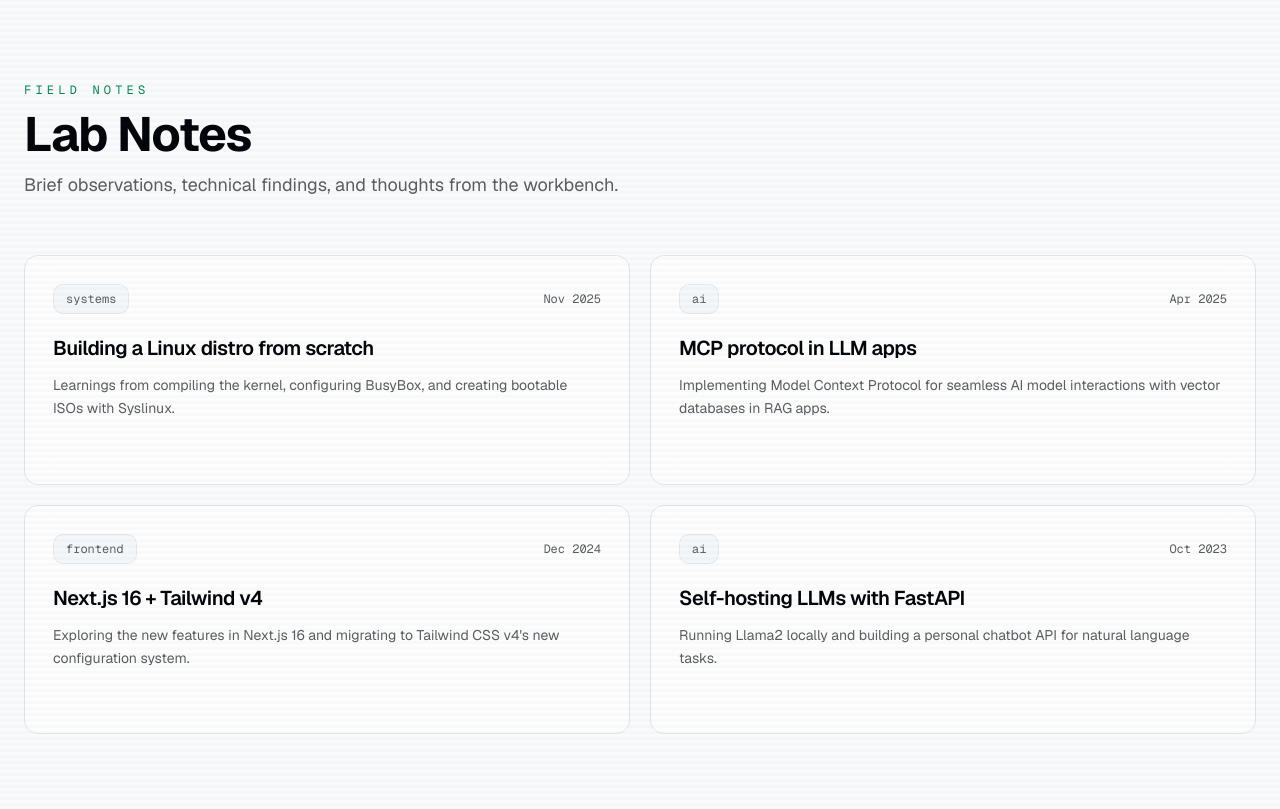
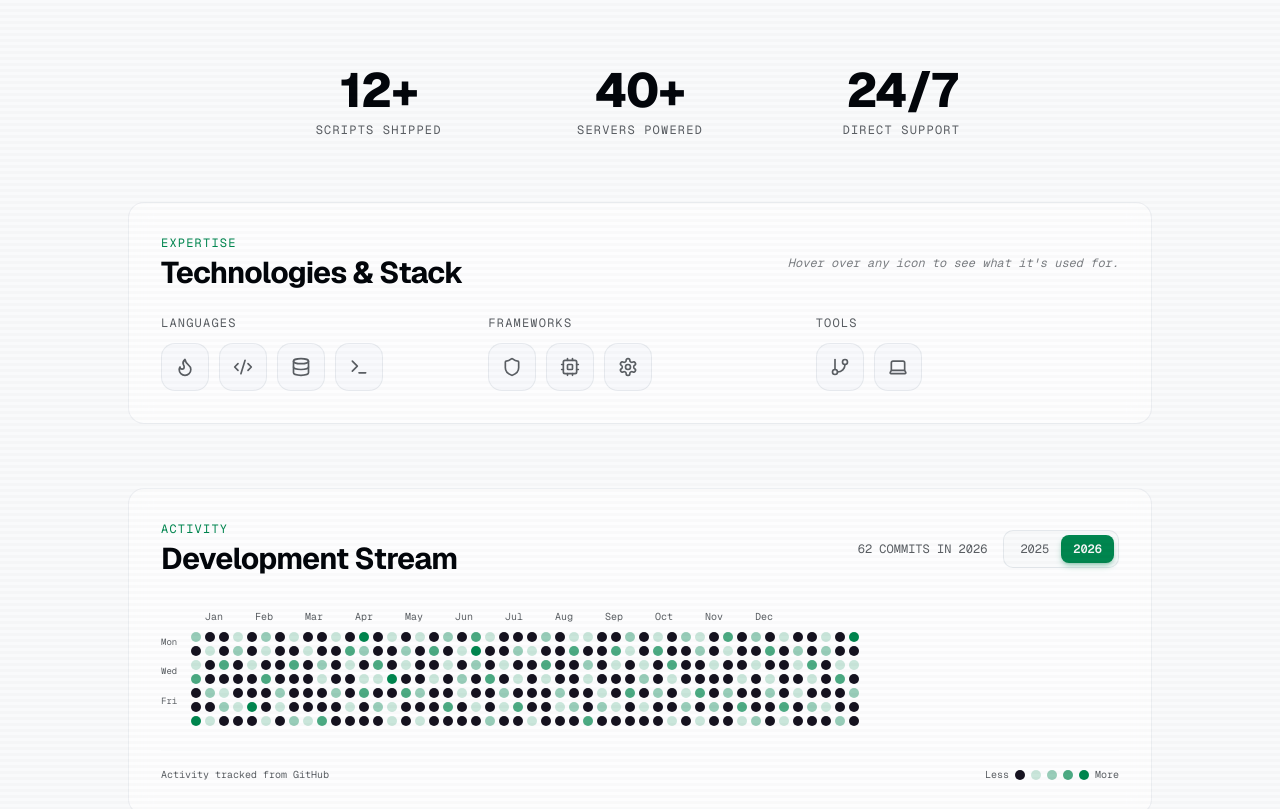
Before and after one commit to xHilyZ/vexora_studios, a Next.js app: page / in a window 1280 px wide. Shown: the part 1900-2709 px from the top of the page. Built offline with nearby package versions, Linux system fonts and the light colour scheme; no server answers.

Commit message:
Update lab-notes.tsx

```diff
--- a/components/lab-notes.tsx
+++ b/components/lab-notes.tsx
@@ -2,100 +2,273 @@
 
 import { useState } from "react"
 import { cn } from "@/lib/utils"
-import { ArrowRight } from "lucide-react"
+import { Code2, Database, Terminal, GitBranch, Shield, Cpu, Flame, Settings, Laptop } from "lucide-react"
 
-const notes = [
-  {
-    id: 1,
-    title: "Building a Linux distro from scratch",
-    excerpt: "Learnings from compiling the kernel, configuring BusyBox, and creating bootable ISOs with Syslinux.",
-    date: "Nov 2025",
-    category: "systems",
-    color: "from-blue-500/20 to-cyan-500/20",
-  },
-  {
-    id: 2,
-    title: "MCP protocol in LLM apps",
-    excerpt:
-      "Implementing Model Context Protocol for seamless AI model interactions with vector databases in RAG apps.",
-    date: "Apr 2025",
-    category: "ai",
-    color: "from-purple-500/20 to-pink-500/20",
-  },
-  {
-    id: 3,
-    title: "Next.js 16 + Tailwind v4",
-    excerpt: "Exploring the new features in Next.js 16 and migrating to Tailwind CSS v4's new configuration system.",
-    date: "Dec 2024",
-    category: "frontend",
-    color: "from-primary/20 to-emerald-500/20",
-  },
-  {
-    id: 4,
-    title: "Self-hosting LLMs with FastAPI",
-    excerpt: "Running Llama2 locally and building a personal chatbot API for natural language tasks.",
-    date: "Oct 2023",
-    category: "ai",
-    color: "from-orange-500/20 to-amber-500/20",
-  },
+// Hardcoded sample data for GitHub activity stream to make it interactive and authentic
+const commitData2026 = [
+  // Jan
+  [2, 0, 1, 3, 0, 0, 4], [0, 1, 0, 0, 2, 0, 1], [0, 0, 3, 0, 1, 2, 0], [1, 2, 0, 0, 0, 1, 0],
+  // Feb
+  [0, 0, 1, 0, 0, 4, 0], [2, 1, 0, 3, 0, 0, 1], [0, 0, 0, 0, 2, 1, 0], [1, 0, 3, 0, 0, 0, 2],
+  // Mar
+  [0, 1, 0, 0, 0, 0, 1], [0, 0, 2, 1, 0, 0, 3], [1, 0, 0, 0, 2, 0, 0], [0, 3, 1, 0, 0, 1, 0],
+  // Apr
+  [4, 2, 0, 1, 3, 0, 0], [0, 0, 3, 1, 0, 2, 0], [1, 0, 0, 4, 0, 1, 1], [0, 2, 1, 0, 3, 0, 0],
+  // May
+  [1, 0, 0, 0, 2, 0, 1], [0, 3, 0, 1, 0, 0, 0], [2, 0, 1, 0, 0, 3, 0], [0, 1, 0, 2, 1, 0, 0],
+  // Jun
+  [3, 4, 2, 0, 0, 1, 0], [1, 0, 0, 3, 0, 0, 2], [0, 0, 1, 0, 2, 1, 0], [0, 2, 0, 1, 0, 3, 0],
+  // Jul
+  [0, 1, 0, 0, 0, 0, 1], [2, 0, 3, 1, 0, 0, 0], [0, 0, 0, 0, 2, 1, 0], [1, 3, 0, 0, 0, 2, 0],
+  // Aug
+  [1, 0, 2, 1, 0, 0, 3], [0, 0, 0, 0, 1, 2, 0], [0, 3, 1, 0, 0, 1, 0], [2, 1, 0, 0, 3, 0, 0],
+  // Sep
+  [0, 0, 1, 2, 0, 1, 0], [1, 3, 0, 0, 2, 0, 0], [0, 0, 3, 1, 0, 0, 1], [2, 0, 0, 0, 1, 2, 0],
+  // Oct
+  [1, 2, 0, 0, 3, 0, 1], [0, 0, 1, 0, 0, 2, 0], [3, 1, 0, 0, 2, 0, 0], [0, 0, 0, 1, 0, 3, 1],
+  // Nov
+  [2, 0, 1, 0, 0, 0, 2], [0, 3, 0, 1, 2, 0, 0], [1, 0, 0, 0, 0, 3, 1], [0, 2, 1, 0, 1, 0, 0],
+  // Dec
+  [0, 0, 3, 1, 0, 2, 0], [1, 2, 0, 0, 0, 1, 0], [0, 0, 1, 3, 0, 0, 2], [4, 0, 1, 0, 2, 0, 0]
+]
+
+const commitData2025 = [
+  // Jan
+  [0, 0, 0, 1, 0, 2, 0], [1, 2, 0, 0, 3, 0, 1], [0, 0, 1, 0, 0, 2, 0], [3, 1, 0, 0, 2, 0, 0],
+  // Feb
+  [2, 0, 1, 0, 0, 0, 2], [0, 3, 0, 1, 2, 0, 0], [1, 0, 0, 0, 0, 3, 1], [0, 2, 1, 0, 1, 0, 0],
+  // Mar
+  [0, 0, 3, 1, 0, 2, 0], [1, 2, 0, 0, 0, 1, 0], [0, 0, 1, 3, 0, 0, 2], [4, 0, 1, 0, 2, 0, 0],
+  // Apr
+  [2, 0, 1, 3, 0, 0, 4], [0, 1, 0, 0, 2, 0, 1], [0, 0, 3, 0, 1, 2, 0], [1, 2, 0, 0, 0, 1, 0],
+  // May
+  [0, 0, 1, 0, 0, 4, 0], [2, 1, 0, 3, 0, 0, 1], [0, 0, 0, 0, 2, 1, 0], [1, 0, 3, 0, 0, 0, 2],
+  // Jun
+  [0, 1, 0, 0, 0, 0, 1], [0, 0, 2, 1, 0, 0, 3], [1, 0, 0, 0, 2, 0, 0], [0, 3, 1, 0, 0, 1, 0],
+  // Jul
+  [4, 2, 0, 1, 3, 0, 0], [0, 0, 3, 1, 0, 2, 0], [1, 0, 0, 4, 0, 1, 1], [0, 2, 1, 0, 3, 0, 0],
+  // Aug
+  [1, 0, 0, 0, 2, 0, 1], [0, 3, 0, 1, 0, 0, 0], [2, 0, 1, 0, 0, 3, 0], [0, 1, 0, 2, 1, 0, 0],
+  // Sep
+  [3, 4, 2, 0, 0, 1, 0], [1, 0, 0, 3, 0, 0, 2], [0, 0, 1, 0, 2, 1, 0], [0, 2, 0, 1, 0, 3, 0],
+  // Oct
+  [0, 1, 0, 0, 0, 0, 1], [2, 0, 3, 1, 0, 0, 0], [0, 0, 0, 0, 2, 1, 0], [1, 3, 0, 0, 0, 2, 0],
+  // Nov
+  [1, 0, 2, 1, 0, 0, 3], [0, 0, 0, 0, 1, 2, 0], [0, 3, 1, 0, 0, 1, 0], [2, 1, 0, 0, 3, 0, 0],
+  // Dec
+  [0, 0, 1, 2, 0, 1, 0], [1, 3, 0, 0, 2, 0, 0], [0, 0, 3, 1, 0, 0, 1], [2, 0, 0, 0, 1, 2, 0]
 ]
 
 export function LabNotes() {
-  const [expandedNote, setExpandedNote] = useState<number | null>(null)
+  const [selectedYear, setSelectedYear] = useState<2025 | 2026>(2026)
+  const [activeHover, setActiveHover] = useState<string | null>(null)
+
+  const stats = [
+    { value: "12+", label: "SCRIPTS SHIPPED" },
+    { value: "40+", label: "SERVERS POWERED" },
+    { value: "24/7", label: "DIRECT SUPPORT" },
+  ]
+
+  const stack = {
+    languages: [
+      { name: "Lua", icon: Flame, description: "Primary language for high-performance FiveM resource scripting." },
+      { name: "JavaScript", icon: Code2, description: "Web-based NUI interfaces and responsive frontend features." },
+      { name: "SQL", icon: Database, description: "Optimized database design, queries, and state management." },
+      { name: "HTML5", icon: Terminal, description: "Structuring custom overlay UI elements." },
+    ],
+    frameworks: [
+      { name: "Qbox", icon: Shield, description: "Next-gen, security-first FiveM roleplay framework customization." },
+      { name: "ESX", icon: Cpu, description: "Classic and legacy FiveM economic system optimizations." },
+      { name: "Ox Lib", icon: Settings, description: "Utilizing modular libraries for ultimate script performance." },
+    ],
+    tools: [
+      { name: "Git", icon: GitBranch, description: "Version control and collaborative repository maintenance." },
+      { name: "VS Code", icon: Laptop, description: "The primary development environment and debugger." },
+    ],
+  }
+
+  const currentCommitData = selectedYear === 2026 ? commitData2026 : commitData2025
+  const totalCommits = selectedYear === 2026 ? 62 : 148
+
+  const getCellColor = (count: number) => {
+    if (count === 0) return "bg-[#161320]" // Very dark gray/purple
+    if (count === 1) return "bg-primary/20" // Light purple
+    if (count === 2) return "bg-primary/40" // Medium-light purple
+    if (count === 3) return "bg-primary/70" // Vibrant purple
+    return "bg-primary" // Ultra bright purple (active color)
+  }
 
   return (
-    <section id="notes" className="px-4 sm:px-6 py-20 sm:py-28 border-t border-border/30">
-      <div className="mx-auto max-w-7xl">
-        <div className="mb-10 sm:mb-14 space-y-3 animate-fade-in-up">
-          <p className="font-mono text-xs uppercase tracking-[0.25em] sm:tracking-[0.35em] text-primary">Field Notes</p>
-          <h2 className="text-3xl font-bold tracking-tight sm:text-4xl lg:text-5xl">Lab Notes</h2>
-          <p className="max-w-2xl text-base sm:text-lg text-muted-foreground leading-relaxed">
-            Brief observations, technical findings, and thoughts from the workbench.
-          </p>
+    <section id="notes" className="px-4 sm:px-6 py-16 sm:py-24 border-t border-border/30 bg-background">
+      <div className="mx-auto max-w-5xl space-y-16">
+
+        {/* Statistics Section */}
+        <div className="grid grid-cols-3 gap-4 text-center max-w-3xl mx-auto">
+          {stats.map((stat, idx) => (
+            <div key={idx} className="space-y-2">
+              <div className="text-3xl sm:text-5xl font-extrabold tracking-tight text-foreground select-none">
+                {stat.value}
+              </div>
+              <div className="text-[10px] sm:text-xs font-mono tracking-widest text-muted-foreground uppercase">
+                {stat.label}
+              </div>
+            </div>
+          ))}
         </div>
 
-        <div className="grid gap-5 md:grid-cols-2">
-          {notes.map((note, index) => (
-            <article
-              key={note.id}
-              className={cn(
-                "group relative cursor-pointer overflow-hidden rounded-xl border border-border bg-card/40 glass p-6 sm:p-7 transition-all duration-400 hover:border-primary/40 hover:bg-card/60 active:scale-[0.99] hover-lift animate-fade-in-up",
-                expandedNote === note.id && "border-primary/50 bg-card/70",
-              )}
-              style={{ animationDelay: `${index * 100 + 200}ms` }}
-              onClick={() => setExpandedNote(expandedNote === note.id ? null : note.id)}
-            >
-              <div
-                className={cn(
-                  "absolute inset-0 bg-gradient-to-br opacity-0 transition-opacity duration-500 group-hover:opacity-100",
-                  note.color,
-                )}
-              />
+        {/* Technologies & Stack Section */}
+        <div className="relative rounded-2xl border border-border/60 bg-card/40 p-6 sm:p-8 glass hover-lift">
+          <div className="flex flex-col sm:flex-row sm:items-center justify-between gap-4 mb-6">
+            <div>
+              <p className="font-mono text-xs uppercase tracking-widest text-primary mb-1">EXPERTISE</p>
+              <h2 className="text-2xl sm:text-3xl font-bold tracking-tight">Technologies & Stack</h2>
+            </div>
+            <div className="font-mono text-xs text-muted-foreground/80 italic">
+              {activeHover ? activeHover : "Hover over any icon to see what it's used for."}
+            </div>
+          </div>
 
-              <div className="relative z-10">
-                <div className="mb-4 sm:mb-5 flex items-center justify-between gap-3">
-                  <span className="rounded-lg border border-border/80 bg-secondary/60 px-3 py-1.5 font-mono text-xs text-muted-foreground transition-colors group-hover:border-primary/50 group-hover:text-foreground">
-                    {note.category}
-                  </span>
-                  <span className="font-mono text-xs text-muted-foreground">{note.date}</span>
+          <div className="grid gap-6 md:grid-cols-3">
+            {/* Languages */}
+            <div className="space-y-3">
+              <h3 className="font-mono text-xs uppercase tracking-widest text-muted-foreground">Languages</h3>
+              <div className="flex flex-wrap gap-2.5">
+                {stack.languages.map((item) => (
+                  <button
+                    key={item.name}
+                    onMouseEnter={() => setActiveHover(`${item.name}: ${item.description}`)}
+                    onMouseLeave={() => setActiveHover(null)}
+                    className="flex h-12 w-12 items-center justify-center rounded-xl border border-border/80 bg-secondary/40 text-muted-foreground transition-all duration-300 hover:border-primary/50 hover:bg-primary/15 hover:text-primary"
+                  >
+                    <item.icon className="h-5 w-5" />
+                  </button>
+                ))}
+              </div>
+            </div>
+
+            {/* Frameworks */}
+            <div className="space-y-3">
+              <h3 className="font-mono text-xs uppercase tracking-widest text-muted-foreground">Frameworks</h3>
+              <div className="flex flex-wrap gap-2.5">
+                {stack.frameworks.map((item) => (
+                  <button
+                    key={item.name}
+                    onMouseEnter={() => setActiveHover(`${item.name}: ${item.description}`)}
+                    onMouseLeave={() => setActiveHover(null)}
+                    className="flex h-12 w-12 items-center justify-center rounded-xl border border-border/80 bg-secondary/40 text-muted-foreground transition-all duration-300 hover:border-primary/50 hover:bg-primary/15 hover:text-primary"
+                  >
+                    <item.icon className="h-5 w-5" />
+                  </button>
+                ))}
+              </div>
+            </div>
+
+            {/* Tools */}
+            <div className="space-y-3">
+              <h3 className="font-mono text-xs uppercase tracking-widest text-muted-foreground">Tools</h3>
+              <div className="flex flex-wrap gap-2.5">
+                {stack.tools.map((item) => (
+                  <button
+                    key={item.name}
+                    onMouseEnter={() => setActiveHover(`${item.name}: ${item.description}`)}
+                    onMouseLeave={() => setActiveHover(null)}
+                    className="flex h-12 w-12 items-center justify-center rounded-xl border border-border/80 bg-secondary/40 text-muted-foreground transition-all duration-300 hover:border-primary/50 hover:bg-primary/15 hover:text-primary"
+                  >
+                    <item.icon className="h-5 w-5" />
+                  </button>
+                ))}
+              </div>
+            </div>
+          </div>
+        </div>
+
+        {/* Development Stream (GitHub Activity Heatmap) Section */}
+        <div className="relative rounded-2xl border border-border/60 bg-card/40 p-6 sm:p-8 glass hover-lift">
+          <div className="flex items-center justify-between gap-4 mb-6">
+            <div>
+              <p className="font-mono text-xs uppercase tracking-widest text-primary mb-1">ACTIVITY</p>
+              <h2 className="text-2xl sm:text-3xl font-bold tracking-tight">Development Stream</h2>
+            </div>
+
+            <div className="flex items-center gap-4">
+              <span className="hidden sm:inline font-mono text-xs text-muted-foreground">
+                {totalCommits} COMMITS IN {selectedYear}
+              </span>
+              <div className="flex rounded-lg border border-border/85 bg-background p-1">
+                {([2025, 2026] as const).map((year) => (
+                  <button
+                    key={year}
+                    onClick={() => setSelectedYear(year)}
+                    className={cn(
+                      "px-3 py-1.5 font-mono text-xs rounded-md transition-all duration-300",
+                      selectedYear === year
+                        ? "bg-primary text-primary-foreground font-semibold shadow-md shadow-primary/30"
+                        : "text-muted-foreground hover:text-foreground"
+                    )}
+                  >
+                    {year}
+                  </button>
+                ))}
+              </div>
+            </div>
+          </div>
+
+          {/* Heatmap Area */}
+          <div className="overflow-x-auto scrollbar-hide py-2">
+            <div className="min-w-[620px] space-y-2">
+              <div className="flex gap-2 text-[10px] font-mono text-muted-foreground pl-8 select-none">
+                {["Jan", "Feb", "Mar", "Apr", "May", "Jun", "Jul", "Aug", "Sep", "Oct", "Nov", "Dec"].map((m) => (
+                  <div key={m} className="w-[42px] text-center">{m}</div>
+                ))}
+              </div>
+
+              <div className="flex gap-1.5 items-start">
+                {/* Weekdays Labels */}
+                <div className="flex flex-col gap-1.5 text-[9px] font-mono text-muted-foreground pr-2 h-[80px] justify-between select-none py-1">
+                  <div>Mon</div>
+                  <div>Wed</div>
+                  <div>Fri</div>
                 </div>
 
-                <h3 className="mb-3 text-lg sm:text-xl font-semibold tracking-tight transition-colors duration-300 group-hover:text-gradient">
-                  {note.title}
-                </h3>
-
-                <p className="text-sm leading-relaxed text-muted-foreground">{note.excerpt}</p>
-
-                <div className="mt-5 flex items-center gap-2 font-mono text-xs text-primary transition-all duration-300 sm:opacity-0 sm:translate-x-[-8px] group-hover:opacity-100 group-hover:translate-x-0">
-                  <span>read more</span>
-                  <ArrowRight className="h-3.5 w-3.5 transition-transform duration-300 group-hover:translate-x-1" />
+                {/* Grid cells representing activity */}
+                <div className="flex flex-1 gap-1">
+                  {currentCommitData.map((week, weekIdx) => (
+                    <div key={weekIdx} className="flex flex-col gap-1">
+                      {week.map((commits, dayIdx) => (
+                        <div
+                          key={dayIdx}
+                          className={cn(
+                            "h-2.5 w-2.5 rounded-sm transition-all duration-300 hover:scale-125 hover:ring-1 hover:ring-primary cursor-pointer",
+                            getCellColor(commits)
+                          )}
+                          title={`${commits} commit${commits !== 1 ? 's' : ''}`}
+                        />
+                      ))}
+                    </div>
+                  ))}
                 </div>
               </div>
+            </div>
+          </div>
 
-              <div className="absolute bottom-0 left-0 h-1 w-0 bg-gradient-to-r from-primary to-transparent transition-all duration-500 group-hover:w-full" />
-            </article>
-          ))}
+          <div className="mt-4 flex items-center justify-between text-[10px] font-mono text-muted-foreground select-none border-t border-border/10 pt-4">
+            <span className="sm:hidden">
+              {totalCommits} COMMITS IN {selectedYear}
+            </span>
+            <span className="hidden sm:inline">Activity tracked from GitHub</span>
+
+            <div className="flex items-center gap-1.5">
+              <span>Less</span>
+              <div className="h-2.5 w-2.5 rounded-sm bg-[#161320]" />
+              <div className="h-2.5 w-2.5 rounded-sm bg-primary/20" />
+              <div className="h-2.5 w-2.5 rounded-sm bg-primary/40" />
+              <div className="h-2.5 w-2.5 rounded-sm bg-primary/70" />
+              <div className="h-2.5 w-2.5 rounded-sm bg-primary" />
+              <span>More</span>
+            </div>
+          </div>
         </div>
+
       </div>
     </section>
   )
```
